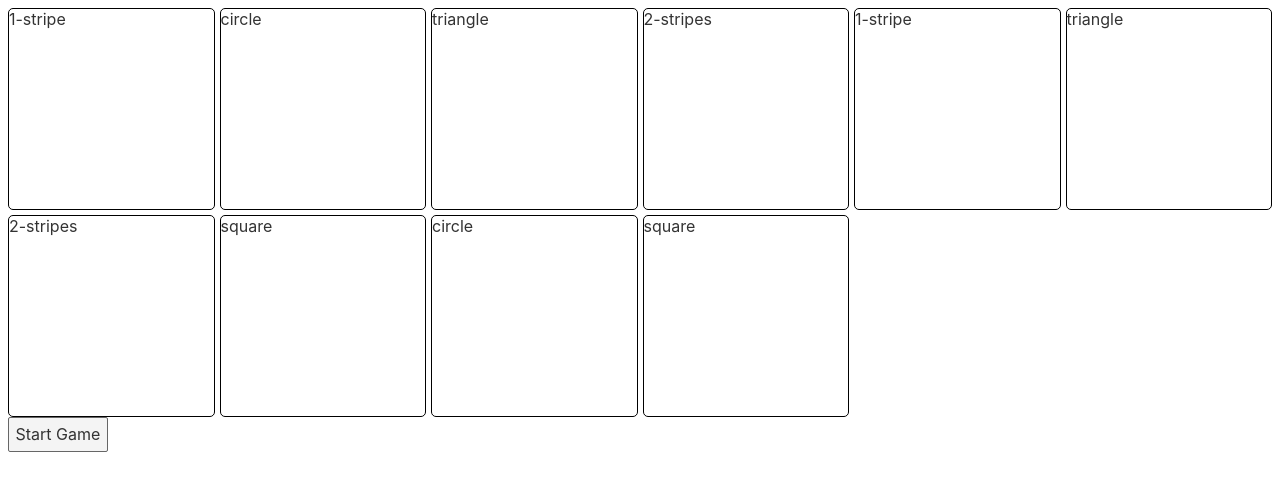
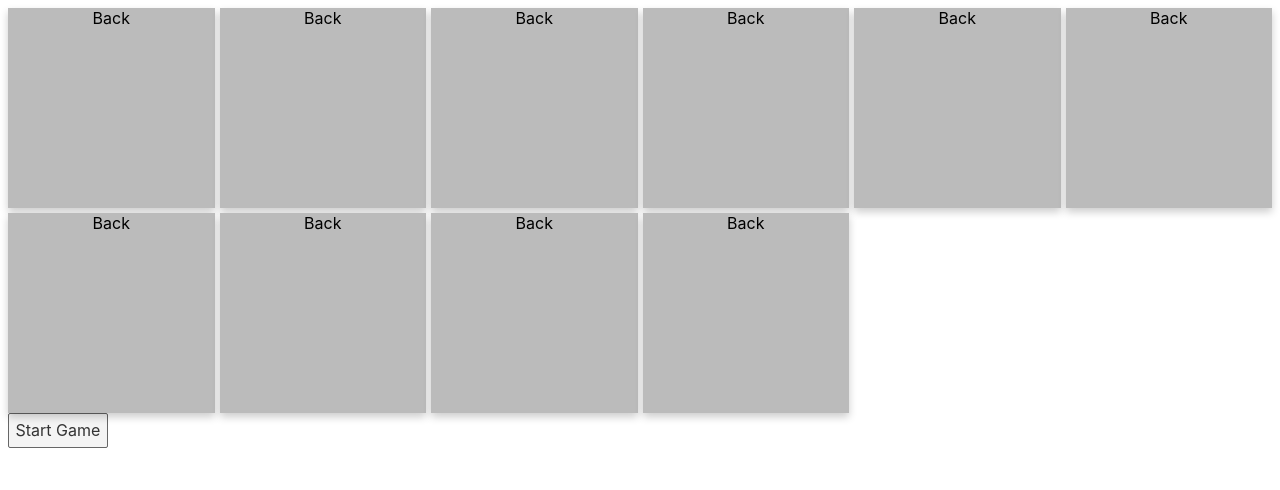
Before and after one commit to CrisTowi/fast-memory, a Svelte app: page / in a window 1280 px wide. Both pictures are taken after a click on the button "Start Game". Shown: the top 490 px of the page. Built offline with nearby package versions, Linux system fonts and the light colour scheme.

Commit message:
Add memory swapper functionality

```diff
--- a/src/containers/Board.svelte
+++ b/src/containers/Board.svelte
@@ -1,6 +1,24 @@
 <script>
-import { cards } from '../store/store';
+import { cards, activeCards, foundCards } from '../store/store';
 import Card from './Card.svelte';
+
+const handleOnCardClick = (card) => {
+  if ($activeCards.length === 0) {
+    activeCards.update((aC) => [...aC, card.id]);
+  } else if ($activeCards.length === 1) {
+    activeCards.update((aC) => [...aC, card.id]);
+    const activeCardsFromSet = $cards.filter(c => $activeCards.includes(c.id));
+
+    if (activeCardsFromSet[0].value === activeCardsFromSet[1].value) {
+      foundCards.update((fC) => [...fC, activeCardsFromSet[0].id, activeCardsFromSet[1].id]);
+      activeCards.update(() => []);
+    } else {
+      setTimeout(() => {
+        activeCards.update(() => []);
+      }, 1500);
+    }
+  }
+};
 </script>
 
 <style>
@@ -13,6 +31,9 @@ import Card from './Card.svelte';
 
 <div class="Board">
   {#each $cards as card}
-    <Card>{card}</Card>
+    <Card
+      isActive={$activeCards.includes(card.id)}
+      isFound={$foundCards.includes(card.id)}
+      onClick={() => handleOnCardClick(card)}>{card.value}</Card>
   {/each}
 </div>
--- a/src/containers/Card.svelte
+++ b/src/containers/Card.svelte
@@ -1,10 +1,62 @@
+<script>
+export let onClick;
+export let isActive;
+export let isFound;
+</script>
+
 <style>
 .Card {
   height: 200px;
-  border: 1px solid black;
   border-radius: 5px;
+  background-color: transparent;
+  perspective: 1000px;
 }
+
+.Card-inner {
+  position: relative;
+  width: 100%;
+  height: 100%;
+  text-align: center;
+  transition: transform 0.6s;
+  transform-style: preserve-3d;
+  box-shadow: 0 4px 8px 0 rgba(0,0,0,0.2);
+}
+
+.Card-inner--active {
+  transform: rotateY(180deg);
+}
+
+.Card-inner--found {
+  transform: rotateY(180deg);
+}
+
+.Card-face {
+  position: absolute;
+  width: 100%;
+  height: 100%;
+  -webkit-backface-visibility: hidden;
+  backface-visibility: hidden;
+}
+
+.Card-front {
+  background-color: #2980b9;
+  color: white;
+  transform: rotateY(180deg);
+}
+
+.Card-back {
+  background-color: #bbb;
+  color: black;
+}
+
 </style>
-<div class="Card">
-  <slot />
+<div on:click={(!isActive && !isFound) ? onClick : null } class="Card">
+  <div class={`Card-inner ${isActive ? 'Card-inner--active' : ''} ${isFound ? 'Card-inner--found' : ''}`}>
+    <div class="Card-face Card-front">
+      <slot />
+    </div>
+    <div class="Card-face Card-back">
+      Back
+    </div>
+  </div>
 </div>
--- a/src/helpers/helpers.js
+++ b/src/helpers/helpers.js
@@ -1,14 +1,19 @@
 import items from '../data';
 
 export const generateRandomPairsArrangement = () => {
+  let id = 0;
   const itemsCopy = [...items, ...items];
   const resultArray = [];
 
   while (itemsCopy.length > 0) {
-    let randomIndex = Math.floor(Math.random() * itemsCopy.length)
-    resultArray.push(itemsCopy.splice(randomIndex, 1)[0])
+    let randomIndex = Math.floor(Math.random() * itemsCopy.length);
+    resultArray.push({
+      id,
+      value: itemsCopy.splice(randomIndex, 1)[0]
+    });
+
+    id += 1;
   }
 
-  console.log(resultArray);
   return resultArray;
 };
--- a/src/store/store.js
+++ b/src/store/store.js
@@ -1,3 +1,5 @@
 import { writable } from 'svelte/store';
 
 export const cards = writable([]);
+export const activeCards = writable([]);
+export const foundCards = writable([]);
```
